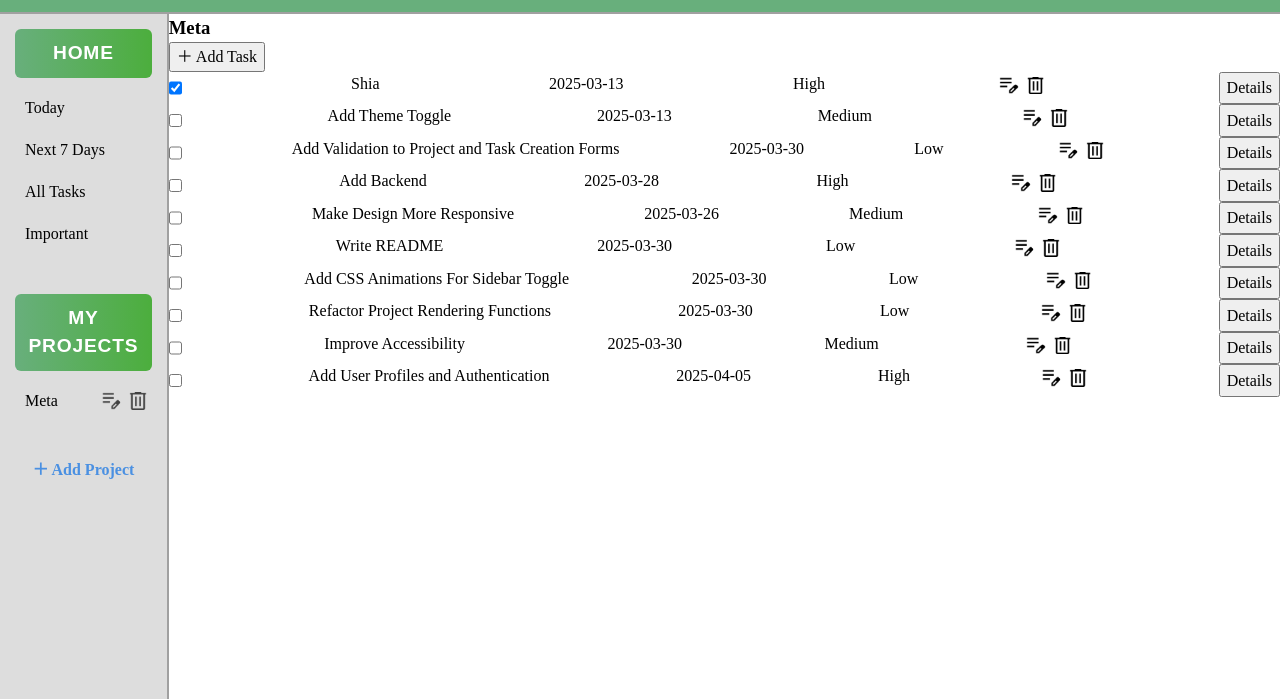
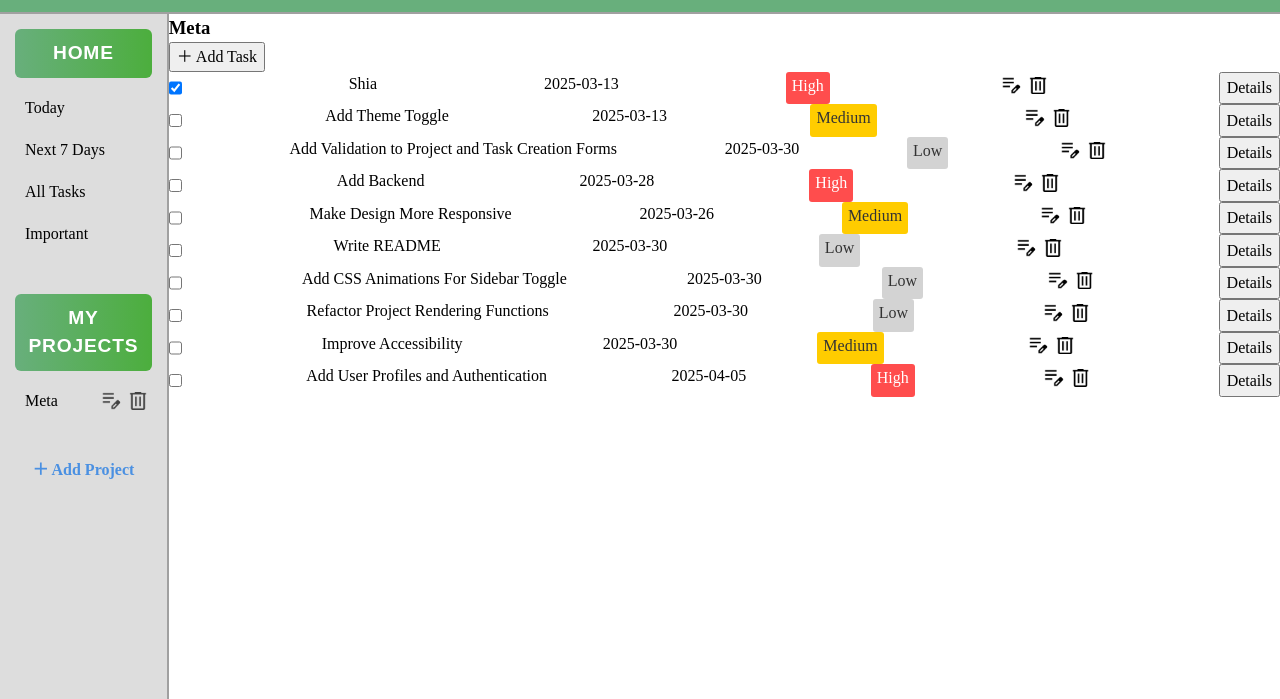
Before and after one commit to skamprogiannis/to-do-app, a website built with webpack: page src/template.html in a window 1280 px wide. Shown: the part 101-800 px from the top of the page. Built offline with nearby package versions, Linux system fonts and the light colour scheme.

Commit message:
Color the priority backgrounds based on imortance

```diff
--- a/src/styles.css
+++ b/src/styles.css
@@ -78,6 +78,9 @@ h6 {
   --delete-modal-header-color: #d32f2f;
   --details-modal-save-button-color: rgb(34, 150, 45);
   --details-modal-save-hover-color: rgb(56, 176, 56);
+  --low-priority-bg-color: #d3d3d3;
+  --medium-priority-bg-color: #ffcc00;
+  --high-priority-bg-color: #ff4d4d;
 }
 
 @keyframes fadeIn {
@@ -569,3 +572,24 @@ form .cancel-button:hover {
   background-color: var(--details-modal-save-hover-color);
   animation: buttonBounce 0.4s ease;
 }
+
+.low-priority {
+  background-color: var(--low-priority-bg-color);
+  color: #333;
+  padding: 2px 6px;
+  border-radius: 3px;
+}
+
+.medium-priority {
+  background-color: var(--medium-priority-bg-color);
+  color: #333;
+  padding: 2px 6px;
+  border-radius: 3px;
+}
+
+.high-priority {
+  background-color: var(--high-priority-bg-color);
+  color: #fff;
+  padding: 2px 6px;
+  border-radius: 3px;
+}
--- a/src/ui.js
+++ b/src/ui.js
@@ -115,8 +115,10 @@ function renderTask(task) {
   title.textContent = task.title;
   const dueDate = document.createElement("span");
   dueDate.textContent = task.dueDate;
+
   const priority = document.createElement("span");
   priority.textContent = task.priority;
+  priority.classList.add(`${priority.textContent.toLowerCase()}-priority`);
 
   const detailsButton = document.createElement("button");
   detailsButton.textContent = "Details";
```
